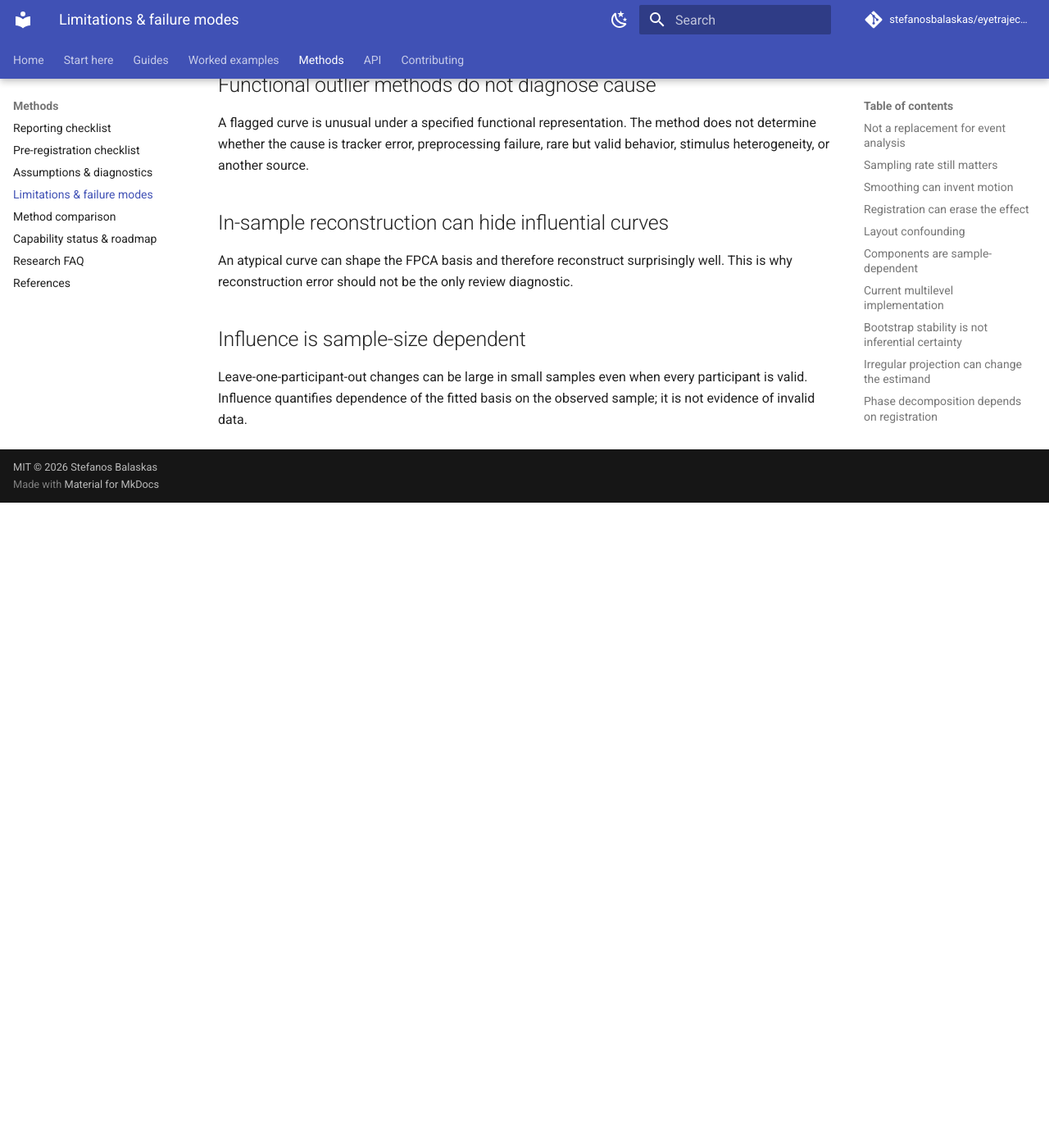
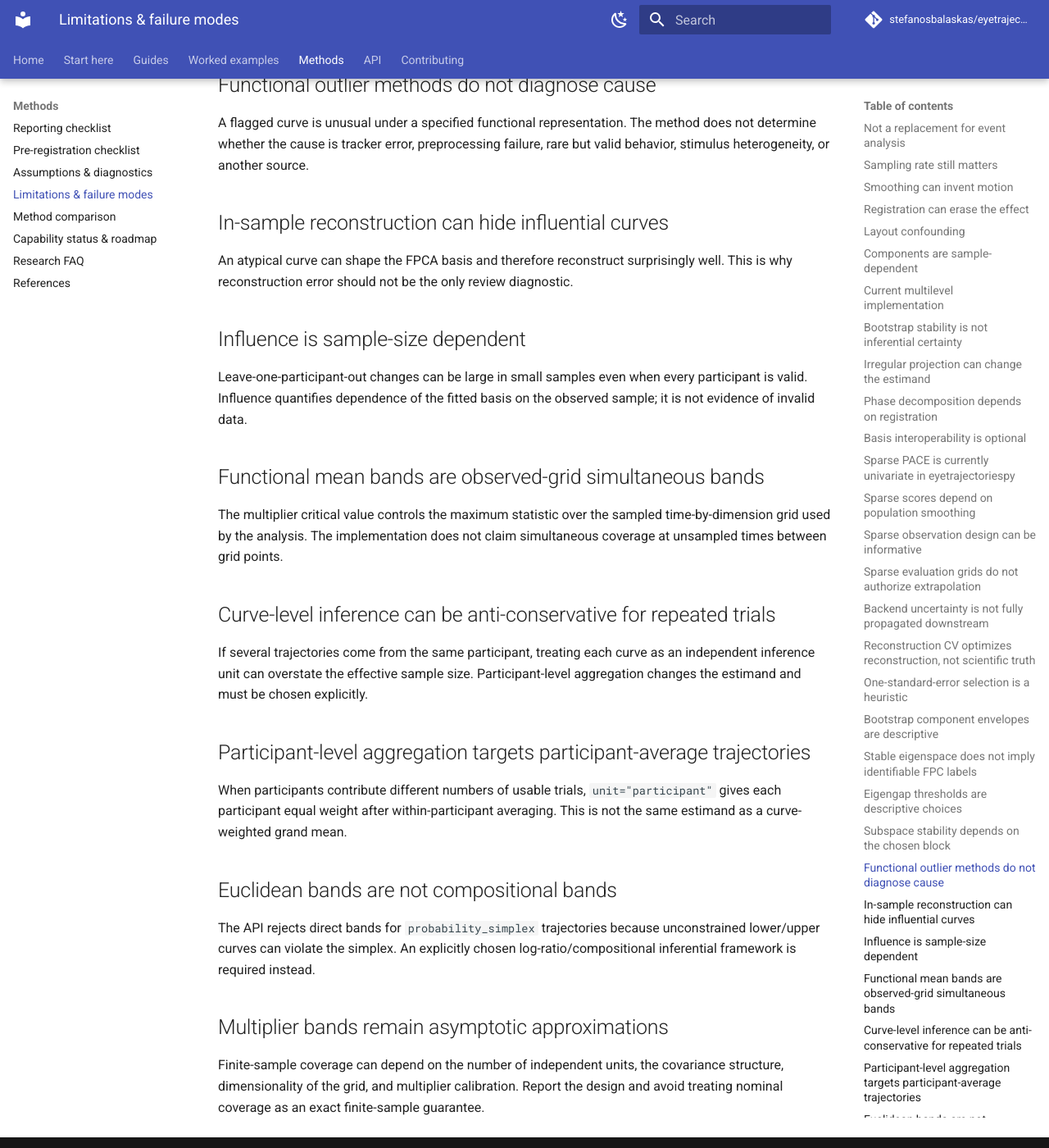
Before and after one commit to stefanosbalaskas/eyetrajectoriespy, an MkDocs documentation site: the page built from docs/methods/limitations.md, in a window 1280 px wide and 1400 px high, scrolled down 3674 px. Shown: the whole window at 82% size. Built offline with MkDocs 1.6.1 and Material for MkDocs 9.7.7, drawn with Linux system fonts in a browser that asks for light colours; comment, search, counter and statistics services are not loaded; before the commit the page ends 4287 px from its top, so only the background shows below that.

Commit message:
Add functional mean band limitations

```diff
--- a/docs/methods/limitations.md
+++ b/docs/methods/limitations.md
@@ -105,3 +105,24 @@ An atypical curve can shape the FPCA basis and therefore reconstruct surprisingl
 ## Influence is sample-size dependent
 
 Leave-one-participant-out changes can be large in small samples even when every participant is valid. Influence quantifies dependence of the fitted basis on the observed sample; it is not evidence of invalid data.
+
+
+## Functional mean bands are observed-grid simultaneous bands
+
+The multiplier critical value controls the maximum statistic over the sampled time-by-dimension grid used by the analysis. The implementation does not claim simultaneous coverage at unsampled times between grid points.
+
+## Curve-level inference can be anti-conservative for repeated trials
+
+If several trajectories come from the same participant, treating each curve as an independent inference unit can overstate the effective sample size. Participant-level aggregation changes the estimand and must be chosen explicitly.
+
+## Participant-level aggregation targets participant-average trajectories
+
+When participants contribute different numbers of usable trials, `unit="participant"` gives each participant equal weight after within-participant averaging. This is not the same estimand as a curve-weighted grand mean.
+
+## Euclidean bands are not compositional bands
+
+The API rejects direct bands for `probability_simplex` trajectories because unconstrained lower/upper curves can violate the simplex. An explicitly chosen log-ratio/compositional inferential framework is required instead.
+
+## Multiplier bands remain asymptotic approximations
+
+Finite-sample coverage can depend on the number of independent units, the covariance structure, dimensionality of the grid, and multiplier calibration. Report the design and avoid treating nominal coverage as an exact finite-sample guarantee.
```
